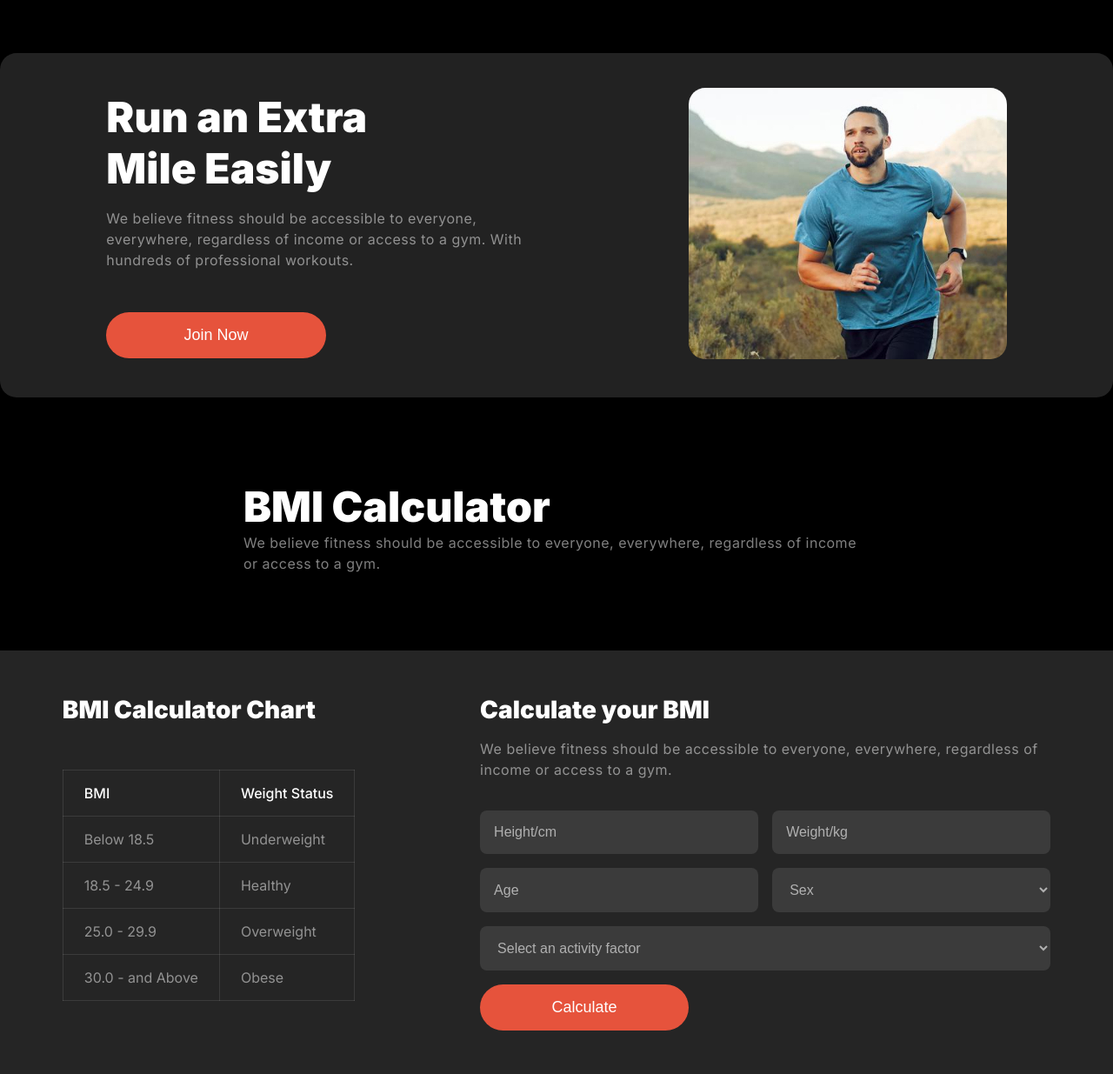
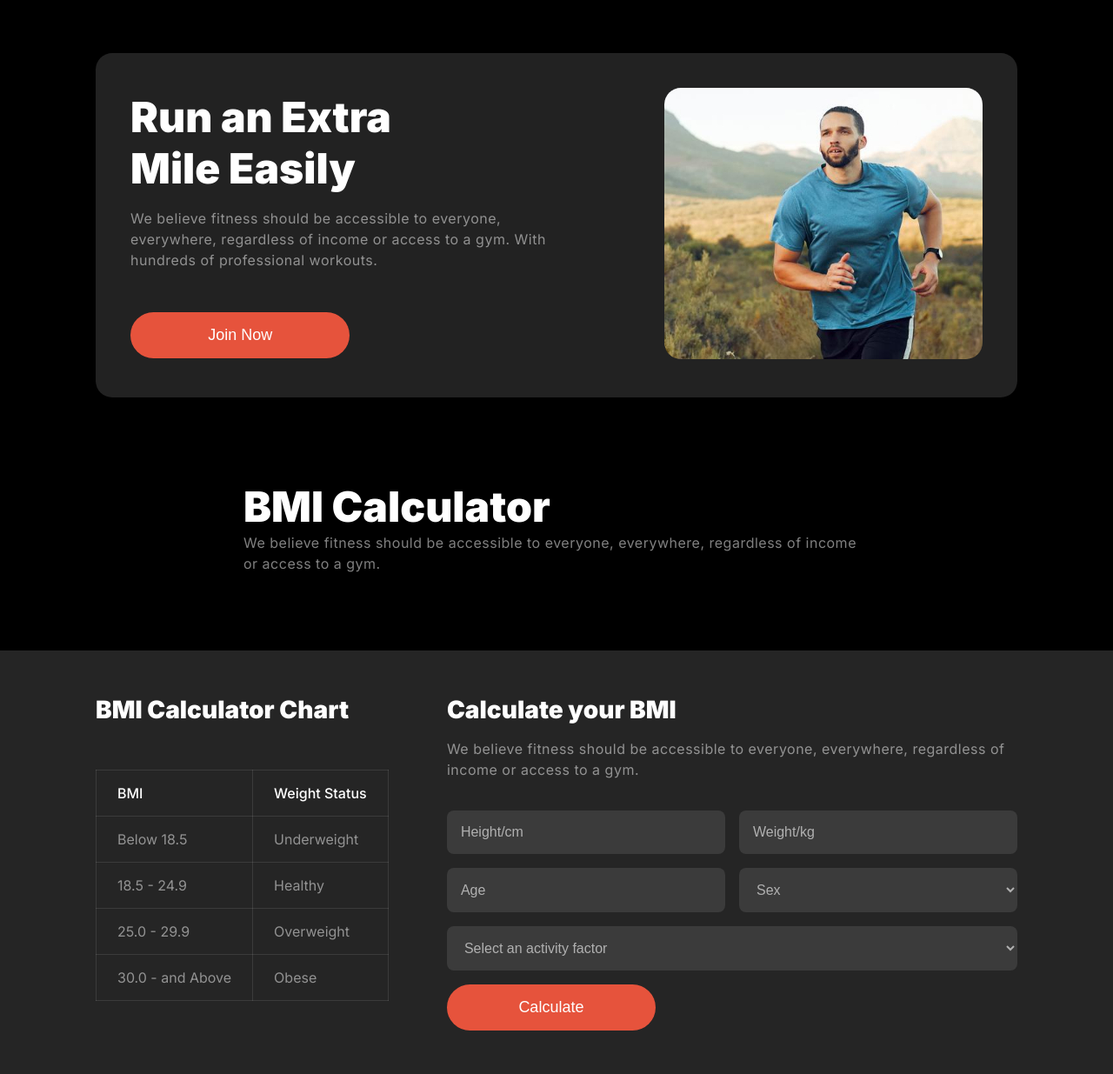
Before and after one commit to ratul0407/hero-assignment-2, a plain HTML site: page index.html in a window 1280 px wide. Shown: the part 1285-2520 px from the top of the page at 87% size. Drawn offline with Linux system fonts and the light colour scheme; a web font is replaced by a local one.

Commit message:
finished on small details

```diff
--- a/css/styles.css
+++ b/css/styles.css
@@ -62,7 +62,7 @@ a {
   font-variation-settings: "slnt" 0;
 }
 .max-width {
-  max-width: 1440px;
+  max-width: 66.25rem;
   margin: 0 auto;
 }
 
@@ -256,7 +256,7 @@ main {
 }
 .extra-mile-container {
   display: flex;
-  justify-content: space-around;
+  justify-content: space-between;
   align-items: center;
 }
 .extra-mile-text-container {
@@ -296,7 +296,7 @@ main {
   margin-top: 5.5rem;
 
   padding: 3.2rem 0;
-  justify-content: space-around;
+  justify-content: space-between;
   align-items: flex-start;
 }
 .bmi-chart .secondary-title {
@@ -391,7 +391,6 @@ form button {
 .customers-text-container {
   margin: 0 auto;
   max-width: 45rem;
-  margin-bottom: 4rem;
 }
 
 .shoeib {
@@ -409,6 +408,7 @@ form button {
   justify-content: center;
   align-items: center;
   gap: 1rem;
+  margin-top: 4rem;
 }
 .customer-img-container {
   position: relative;
```
